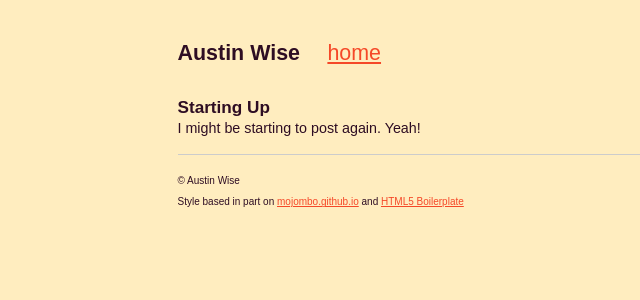
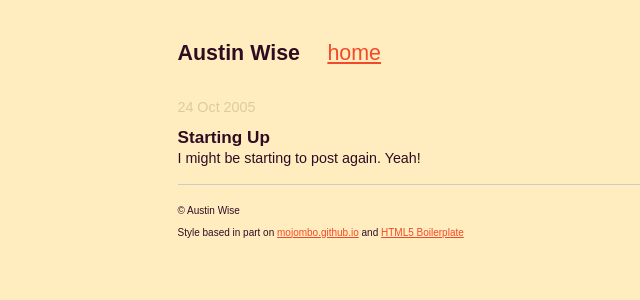
Before and after one commit to AustinWise/austinwise.github.com, a Jekyll site: the page built from _posts/2005-10-24-starting-up.markdown, in a window 1280 px wide. Shown: the top 300 px of the page, without its empty margins (105-745 px from the left). Built offline with Jekyll 4.4.1, drawn with Linux system fonts in a browser that asks for light colours; Markdown is read by kramdown in place of the engine named in the settings.

Commit message:
Add the publish date to posts.
But make it hard to read, since it's not /that/ important generally.

```diff
--- a/_layouts/post.html
+++ b/_layouts/post.html
@@ -3,6 +3,7 @@ layout: default
 ---
 
 <div class="post">
+<span class="date">{{ page.date | date_to_string }}</span>
 <h2>{{ page.title }}</h2>
 {{ content }}
 </div>
--- a/css/style.css
+++ b/css/style.css
@@ -278,6 +278,10 @@ footer
 	font-size: 70%;
 }
 
+.date
+{
+  color: #DDCB9D;
+}
 
 
 
```
